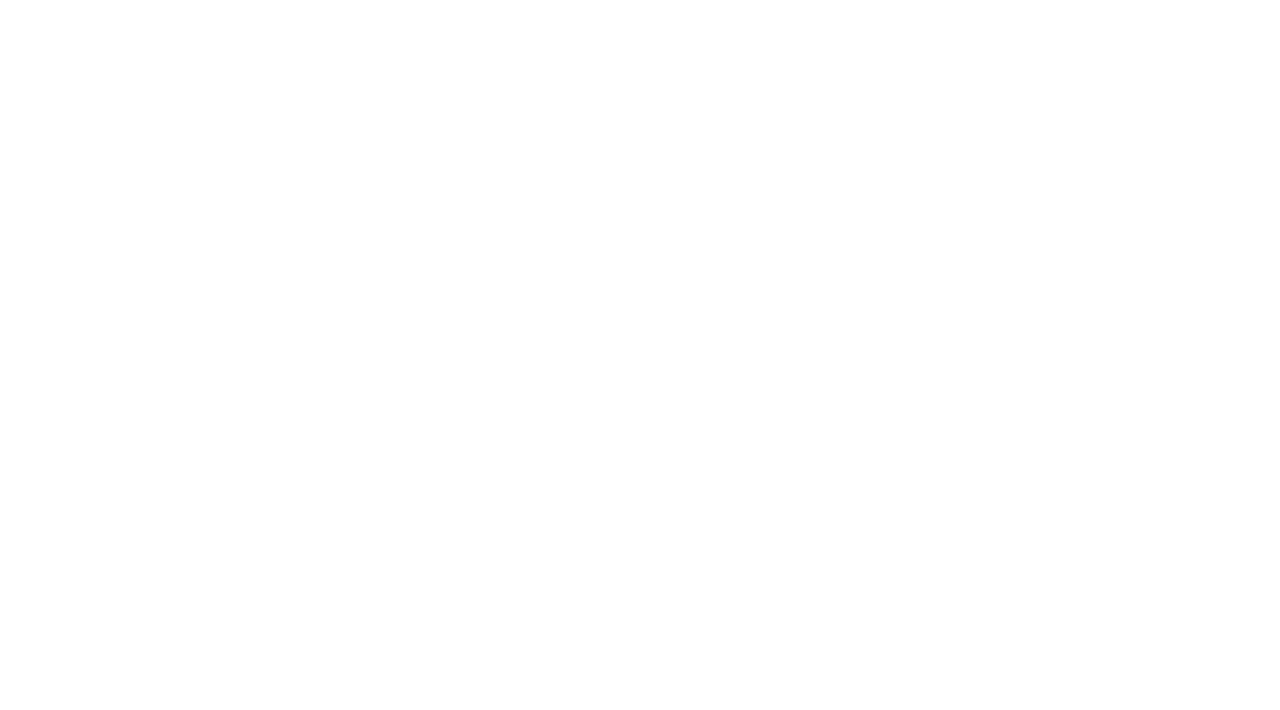
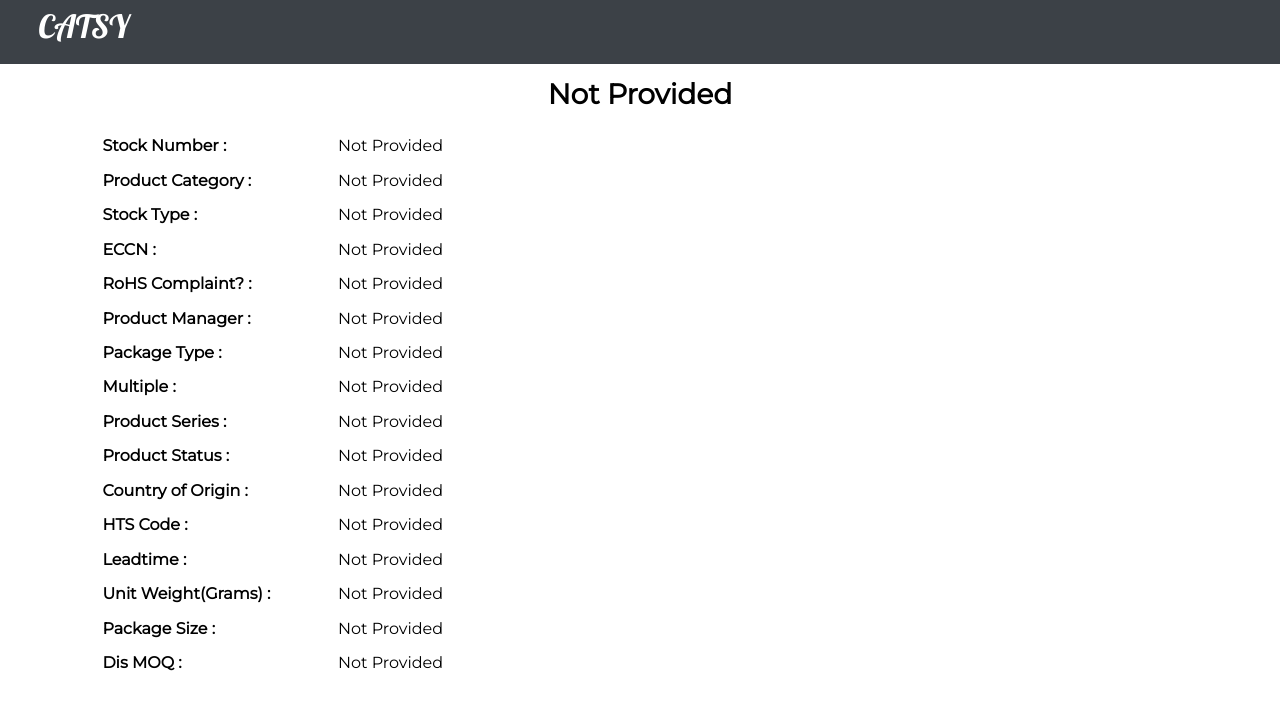
Before and after one commit to satyajit-patil/Catsy-Angular-FrontEnd, an Angular app: page /item in a window 1280 px wide. Shown: the top 710 px of the page. Built offline with nearby package versions, Linux system fonts and the light colour scheme.

Commit message:
Updated and styled product details page

```diff
--- a/src/app/data/data.component.ts
+++ b/src/app/data/data.component.ts
@@ -12,7 +12,7 @@ export class DataComponent implements OnInit {
 
   data = {};
   displayData = [];
-  numPerPage = 8;
+  numPerPage = 16;
   numPerRow = 4;
 
   constructor(private getDataService: GetDataService, private itemDetailComponent: ItemDetailComponent) { }
--- a/src/app/home/home.component.css
+++ b/src/app/home/home.component.css
@@ -21,8 +21,9 @@ app-header {
   }
 
 .sideBar {
-    position: relative;
-    padding-top: 4%;
+    position: fixed; /* Set the navbar to fixed position */
+    top: 8%; /* Position the navbar at the top of the page */
+    z-index: 10;
     height: 92%;
     width: 25%;
     background-color: white;
@@ -41,7 +42,7 @@ app-side-bar {
     height: 92%;
     width: 75%;
     background-color: white;
-    float: left;
+    float: right;
 }
 
 app-data {
--- a/src/app/item-detail/item-detail.component.css
+++ b/src/app/item-detail/item-detail.component.css
@@ -2,9 +2,59 @@
     display: block;
     height: 100%;
     width: 100%;
+    font-family: 'Montserrat', sans-serif;
+}
+.header {
+    position: fixed; /* Set the navbar to fixed position */
+    top: 0; /* Position the navbar at the top of the page */
+    width: 100%; /* Full width */
+    z-index: 10;
+    height: 8%;
+    background-color:#3C4147;
 }
 
-.detail {
+app-header {
+    display: block;
+    height: 100%;
+    width: 100%;
+  }
+
+.details {
     position: relative;
-    height: 20%;
+    height: 92%;
+    width: 100%;
+    float: left;
 }
+
+.name {
+    position: relative;
+    width: 100%;
+    font-size: 150%;
+    text-align: center;
+    padding-top: 6%;
+    vertical-align: bottom;
+}
+
+.itemInformation {
+    position: relative;
+    width: 92%;
+    height: 80%;
+    padding-top: 2%;
+    float: right;
+}
+
+.itemInformation h4 {
+    position: relative;
+    float: left;
+    width: 20%;
+    height: 5%;
+}
+
+.itemInformation  p {
+    position: relative;
+    width: 80%;
+    float: left;
+    padding-bottom: 5px;
+    height: 5%;
+
+}
--- a/src/app/item-detail/item-detail.component.html
+++ b/src/app/item-detail/item-detail.component.html
@@ -1 +1,26 @@
-<p>{{itemDetails[0].description}}</p>
+<div class="header">
+        <app-header ></app-header>
+      </div>
+<div class="details">
+    <div class="name">
+        <h3>{{itemDetails[0]?.description}}</h3>
+    </div>
+    <div class="itemInformation">
+        <h4>Stock Number :</h4><p>{{itemDetails[0]?.stockNumber}}</p>
+        <h4>Product Category :</h4><p>{{itemDetails[0]?.productCategory}}</p>
+        <h4>Stock Type : </h4><p>{{itemDetails[0]?.stockType}}</p>
+        <h4>ECCN : </h4><p>{{itemDetails[0]?.eccn}}</p>
+        <h4>RoHS Complaint? : </h4><p>{{itemDetails[0]?.rohs}}</p>
+        <h4>Product Manager : </h4><p>{{itemDetails[0]?.manager}}</p>
+        <h4>Package Type : </h4><p>{{itemDetails[0]?.packageType}}</p>
+        <h4>Multiple : </h4><p>{{itemDetails[0]?.multiple}}</p>
+        <h4>Product Series : </h4><p>{{itemDetails[0]?.productSeries}}</p>
+        <h4>Product Status : </h4><p>{{itemDetails[0]?.productStatus}}</p>
+        <h4>Country of Origin : </h4><p>{{itemDetails[0]?.COO}}</p>
+        <h4>HTS Code : </h4><p>{{itemDetails[0]?.htsCode}}</p>
+        <h4>Leadtime : </h4><p>{{itemDetails[0]?.leadtime}}</p>
+        <h4>Unit Weight(Grams) : </h4><p>{{itemDetails[0]?.unitWeight}}</p>
+        <h4>Package Size : </h4><p>{{itemDetails[0]?.packageSize}}</p>
+        <h4>Dis MOQ : </h4><p>{{itemDetails[0]?.disMOQ}}</p>
+    </div>
+</div>
--- a/src/app/item-detail/item-detail.component.ts
+++ b/src/app/item-detail/item-detail.component.ts
@@ -17,25 +17,59 @@ export class ItemDetailComponent implements OnInit {
 
   ngOnInit() {
     //this.data = this.getDataService.getData();
+    var productDetails = {};
+    productDetails['description'] = "Not Provided";
+    productDetails['stockNumber'] = "Not Provided";
+    productDetails['productCategory'] = "Not Provided";
+    productDetails['stockType'] = "Not Provided";
+    productDetails['eccn'] = "Not Provided";
+    productDetails['rohs'] = "Not Provided";
+    productDetails['manager'] = "Not Provided";
+    productDetails['packageType'] = "Not Provided";
+    productDetails['multiple'] = "Not Provided";
+    productDetails['productSeries'] = "Not Provided";
+    productDetails['productStatus'] = "Not Provided";
+    productDetails['COO'] = "Not Provided";
+    productDetails['htsCode'] = "Not Provided";
+    productDetails['leadtime'] = "Not Provided";
+    productDetails['unitWeight'] = "Not Provided";
+    productDetails['packageSize'] = "Not Provided";
+    productDetails['disMOQ'] = "Not Provided";
+
+    this.itemDetails.push(productDetails);
+
     var stockId = this.getParameterByName('details', null);
     if(stockId)
     {
+      this.itemDetails = [];
       this.getDataService.getData().subscribe(data => {
         this.populateItemDetails(data,stockId);
     });
     }
-    else
-    {
-      var productDetails = {};
-      productDetails['description'] = "";
-      this.itemDetails.push(productDetails);
-    }
+    return this.itemDetails;
   }
 
   populateItemDetails(data, stockId) {
     this.data = data;
     var productDetails = {};
     productDetails['description'] = this.data[stockId]['name'];
+    productDetails['stockNumber'] = this.data[stockId]['number'];
+    productDetails['productCategory'] = this.data[stockId]['category'];
+    productDetails['stockType'] = this.data[stockId]['stock_type'];
+    productDetails['eccn'] = this.data[stockId]['eccn'];
+    productDetails['rohs'] = this.data[stockId]['rohs_compliant'];
+    productDetails['manager'] = this.data[stockId]['product_manager'];
+    productDetails['packageType'] = this.data[stockId]['package_type'];
+    productDetails['multiple'] = this.data[stockId]['multiple'];
+    productDetails['productSeries'] = this.data[stockId]['product_series'];
+    productDetails['productStatus'] = this.data[stockId]['product_status'];
+    productDetails['COO'] = this.data[stockId]['country_of_origin'];
+    productDetails['htsCode'] = this.data[stockId]['hts_code'];
+    productDetails['leadtime'] = this.data[stockId]['leadtime'];
+    productDetails['unitWeight'] = this.data[stockId]['unite_weight_grams'];
+    productDetails['packageSize'] = this.data[stockId]['package_size'];
+    productDetails['disMOQ'] = this.data[stockId]['dis_moq'];
+
     this.itemDetails.push(productDetails);
   }
 
```
